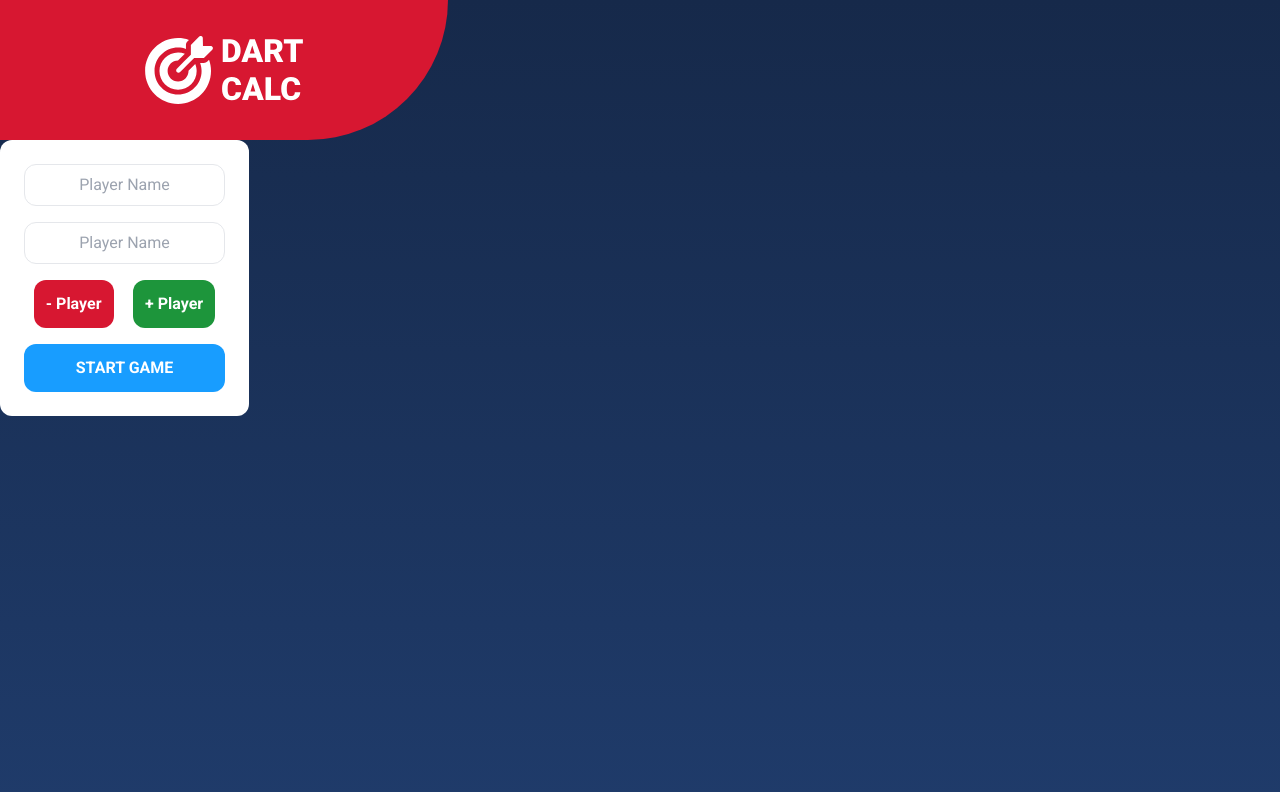
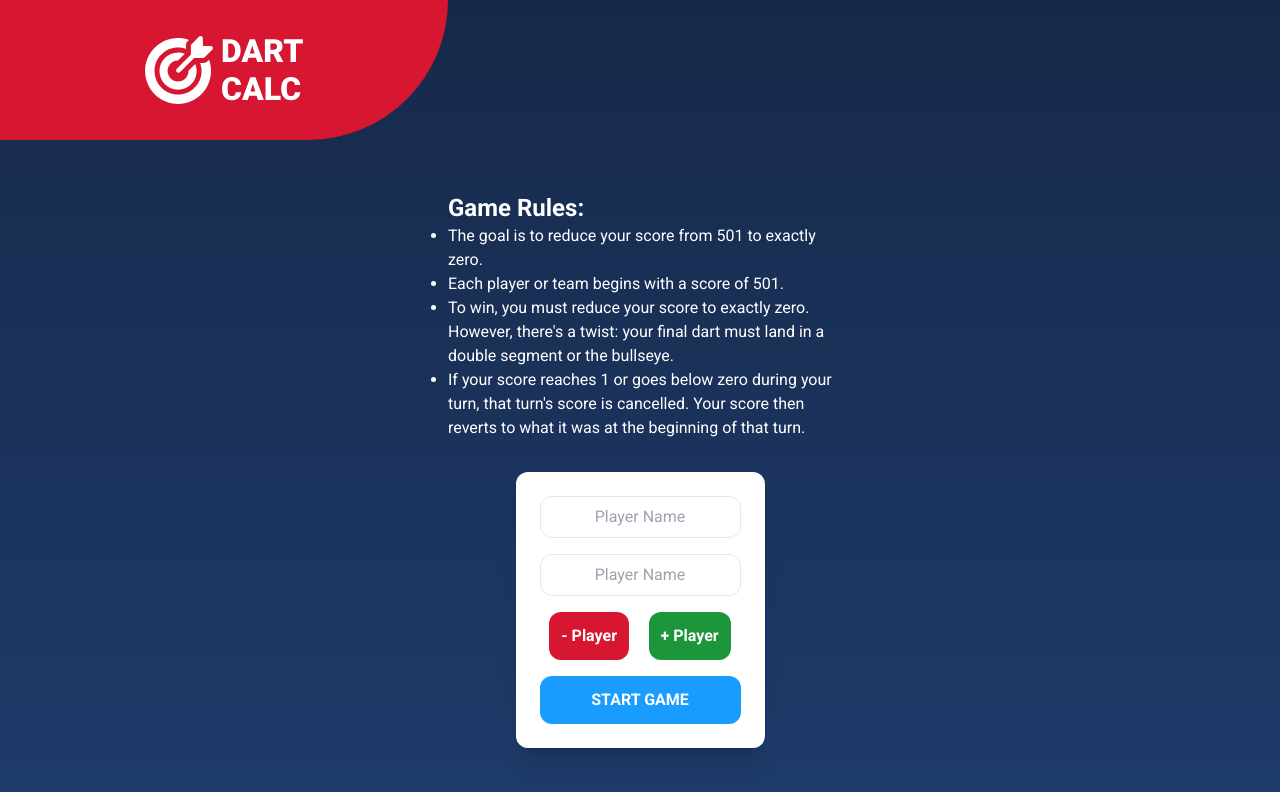
Before and after one commit to Aref-Akminasi/darts-calc, a React (Vite) app: page / in a window 1280 px wide. Shown: the top 792 px of the page. Built offline with nearby package versions, Linux system fonts and the light colour scheme.

Commit message:
lifting players state upon submitting the form / adding game rules / checking if there is a duplication in players names

```diff
--- a/src/App.jsx
+++ b/src/App.jsx
@@ -1,12 +1,28 @@
 import './App.css';
+import GameRules from './GameRules';
 import GameStarter from './game-starter/GameStarter';
 import Logo from './logo/Logo';
+import { useState } from 'react';
 
 function App() {
+  const [players, setPlayers] = useState([]);
+  const setPlayersHandler = (players) => {
+    const newPlayers = players.map((player, idx) => ({
+      id: idx,
+      name: player.name,
+      score: 501,
+    }));
+    setPlayers(newPlayers);
+  };
+
+  console.log(players);
   return (
-    <div className="h-screen bg-gradient-to-b	from-[#16294A] to to-[#1F3B6A]">
+    <div className="min-h-screen flex flex-col bg-gradient-to-b	from-[#16294A] to to-[#1F3B6A]">
       <Logo />
-      <GameStarter />
+      <main className="flex-1 flex flex-col justify-center items-center p-8 space-y-8">
+        <GameRules />
+        <GameStarter setPlayersHandler={setPlayersHandler} />
+      </main>
     </div>
   );
 }
--- /dev/null
+++ b/src/GameRules.jsx
@@ -0,0 +1,22 @@
+const GameRules = () => {
+  return (
+    <div className="max-w-96 text-white">
+      <h1 className="text-2xl font-bold">Game Rules:</h1>
+      <ul className="list-disc">
+        <li>The goal is to reduce your score from 501 to exactly zero.</li>
+        <li>Each player or team begins with a score of 501.</li>
+        <li>
+          To win, you must reduce your score to exactly zero. However, there's a
+          twist: your final dart must land in a double segment or the bullseye.
+        </li>
+        <li>
+          If your score reaches 1 or goes below zero during your turn, that
+          turn's score is cancelled. Your score then reverts to what it was at
+          the beginning of that turn.
+        </li>
+      </ul>
+    </div>
+  );
+};
+
+export default GameRules;
--- a/src/game-starter/GameStarter.jsx
+++ b/src/game-starter/GameStarter.jsx
@@ -6,7 +6,7 @@ import { useState } from 'react';
 const maxPlayers = 8;
 const minPlayers = 2;
 
-const GameStarter = () => {
+const GameStarter = (props) => {
   const [players, setPlayers] = useState([]);
   const [error, setError] = useState({ status: false, message: '' });
 
@@ -42,26 +42,34 @@ const GameStarter = () => {
     });
   };
 
+  const isDuplicate = (arr) => {
+    const uniqueSet = new Set();
+    const newArr = arr.map((item) => item.name);
+    newArr.forEach((item) => uniqueSet.add(item));
+    return !(uniqueSet.size === newArr.length);
+  };
+
   const submitHandler = (e) => {
     e.preventDefault();
-    if (!players.every((player) => player.name)) {
+    if (!players.every((player) => player.name) || isDuplicate(players)) {
       setError({
         status: true,
-        message: 'Please fill in the names of all players.',
+        message: 'Error: Verify player names.',
       });
-    } else if (error.status) {
-      setError({
-        status: false,
-        message: '',
-      });
+    } else {
+      if (error.status) {
+        setError({
+          status: false,
+          message: '',
+        });
+      }
+      props.setPlayersHandler(players);
     }
   };
 
-  console.log(players);
-
   return (
     <form
-      className="bg-white inline-flex flex-col items-center rounded-xl p-6 gap-y-4"
+      className="bg-white inline-flex flex-col items-center rounded-xl p-6 gap-y-4 shadow-xl"
       action="#"
       onSubmit={submitHandler}
     >
--- a/tailwind.config.js
+++ b/tailwind.config.js
@@ -7,6 +7,8 @@ export default {
         dcred: '#d71731',
         dcgreen: '#1D953B',
         dcblue: '#189DFF',
+        dcnavy: '#1F3B6A',
+        dclightnavy: '2E5698',
       },
     },
   },
```
